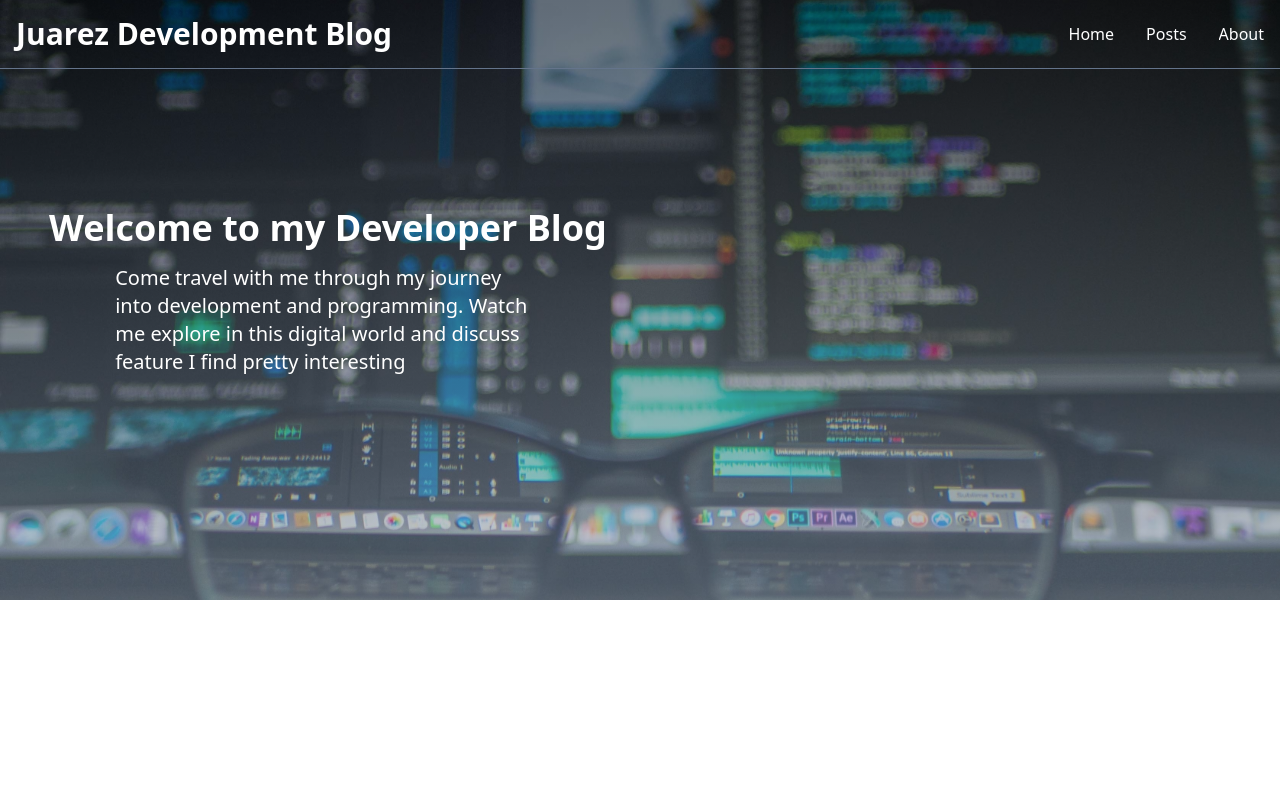
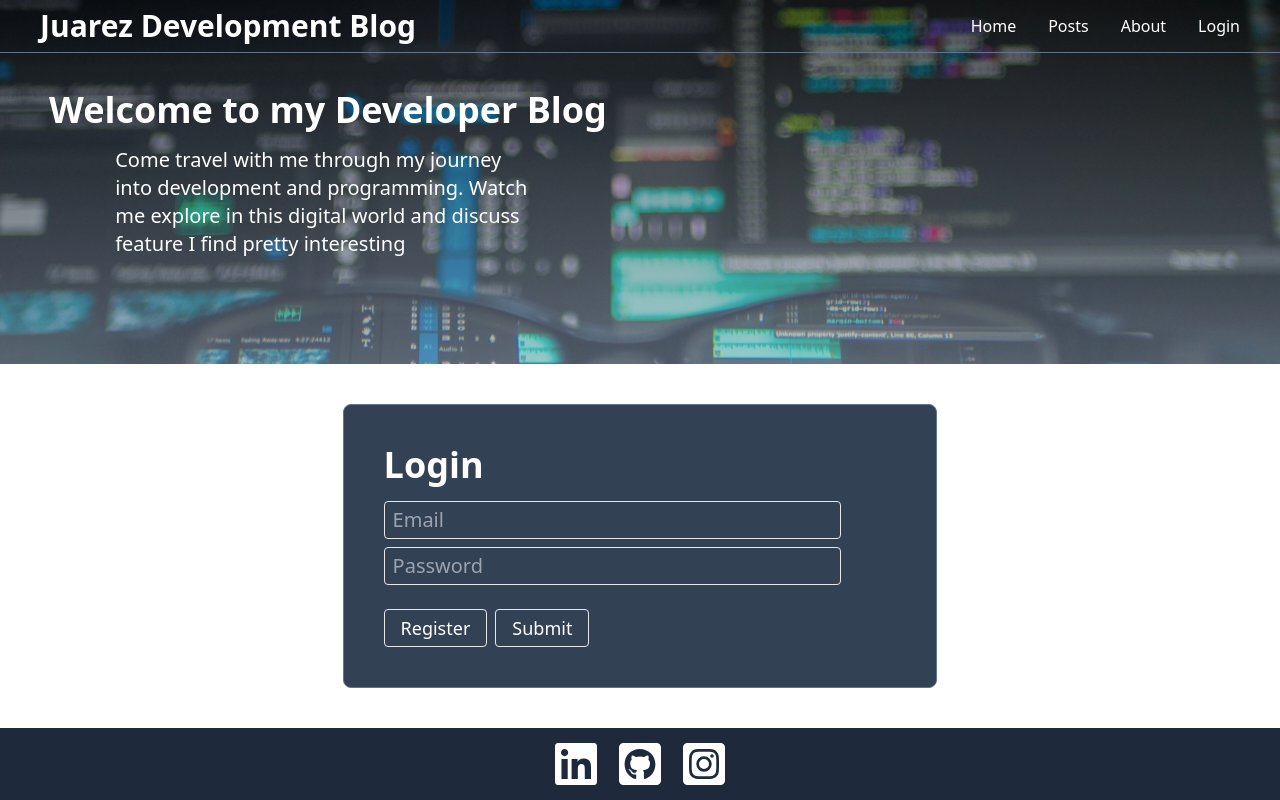
Before and after one commit to juarezv90/blogsitefirebase, a Next.js app: page /LoginForm in a window 1280 px wide. Before the commit this address had no page. Shown: the top 800 px of the page. Built offline with nearby package versions, Linux system fonts and the light colour scheme; no server answers.

Commit message:
Login has been completed

```diff
--- /dev/null
+++ b/components/AuthContext.js
@@ -0,0 +1,51 @@
+import React, {useContext, useState, useEffect, useRef} from "react";
+import { signInWithEmailAndPassword, createUserWithEmailAndPassword, signOut, onAuthStateChanged } from "firebase/auth";
+import { auth } from "@firebaselib/firebase";
+
+
+const AuthContext = React.createContext();
+
+export function useAuth() {
+    return useContext(AuthContext)
+}
+
+export function AuthProvider({children}) {
+    const [currentUser, setCurrentUser] = useState(null);
+    const [loading, setLoading] = useState(true);
+    const userInfo = useRef;
+
+    function signUp(email,password) {
+        createUserWithEmailAndPassword(auth, email, password)
+        return
+    }
+
+    function login(email,password){
+        return signInWithEmailAndPassword(auth,email,password)
+    }
+
+    function logout() {
+        return signOut(auth)
+    }
+
+    useEffect(() => {
+        const unsubscribe = onAuthStateChanged(auth, async user => {
+            setCurrentUser(user)
+            setLoading(false)
+        })
+        return unsubscribe
+    }, [])
+
+    const value = {
+        currentUser,
+        login,
+        signUp,
+        logout,
+        userInfo
+    }
+
+    return (
+        <AuthContext.Provider value={value} >
+            {!loading && children}
+        </AuthContext.Provider>
+    )
+}
--- a/components/Footer.js
+++ b/components/Footer.js
@@ -3,7 +3,7 @@ import {FaGithubSquare, FaInstagramSquare, FaLinkedin} from 'react-icons/fa'
 
 const Footer = () => {
   return (
-    <div className='bg-slate-800 text-white mt-auto flex justify-center items-center py-3 gap-2 md:gap-4 text-[3rem]'>
+    <div className='bg-slate-800 text-white mt-auto flex justify-center items-center py-3 gap-2 md:gap-4 text-[3rem] flex-shrink-0'>
       <FaLinkedin className='hover:text-gray-500 duration-300 hover:scale-110'/>
       <FaGithubSquare className='hover:text-gray-500 duration-300 hover:scale-110'/>
       <FaInstagramSquare className='hover:text-gray-500 duration-300 hover:scale-110'/>
--- a/components/Header.js
+++ b/components/Header.js
@@ -3,11 +3,13 @@ import React from "react";
 
 const Header = () => {
   return (
-    <div className="w-full h-[400px] md:h-[600px] duration-300 relative grid p-4">
+    <div className="w-full h-[400px] md:h-[600px] duration-300 relative grid px-4 py-[4rem]">
       <Image
         src={"/assets/header.jpg"}
         fill
         className="object-cover object-center absolute top-0 left-0"
+        priority
+        alt="Blog Header"
       />
       <div className="absolute top-0 left-0 w-full h-full from-black to-slate-400 bg-gradient-to-b opacity-50"></div>
       <div className="w-full h-full z-50 grid md:grid-cols-2 content-center text-white">
--- a/components/NavBar.js
+++ b/components/NavBar.js
@@ -20,8 +20,8 @@ const NavBar = () => {
     <nav
       className={
         navBar
-          ? "w-full top-0 left-0 p-2 md:p-4 flex justify-stretch items-center text-white border-b border-slate-500 z-[100] fixed bg-slate-500 duration-300"
-          : "w-full top-0 left-0 p-2 md:p-4 flex justify-stretch items-center text-white border-b border-slate-500 z-[100] absolute duration-300"
+          ? "w-full top-0 left-0 py-2 px-10 flex justify-stretch items-center text-white border-b border-slate-500 z-[100] fixed bg-slate-800 duration-300"
+          : "w-full top-0 left-0 py-2 px-10 flex justify-stretch items-center text-white border-b border-slate-500 z-[100] absolute duration-300"
       }
     >
       <h1 className="font-bold text-3xl md:hidden">JDB</h1>
@@ -47,6 +47,12 @@ const NavBar = () => {
         >
           About
         </Link>
+        <Link
+          href="/LoginForm"
+          className="relative overflow-hidden after:absolute after:border-b after:w-full after:h-full after:top-0 after:left-0 after:translate-x-[-110%] after:hover:translate-x-[0%] after:duration-300"
+        >
+          Login
+        </Link>
       </ul>
     </nav>
   );
--- a/components/PostBox.js
+++ b/components/PostBox.js
@@ -5,6 +5,7 @@ const PostBox = ({ data }) => {
   const postDate = `${
     date.getMonth() + 1
   }/${date.getDate()}/${date.getFullYear()}`;
+
   return (
     <div className="w-full flex flex-col justify-center items-center md:flex-row gap-2 my-2 p-2">
       <div className="w-full mx-2">
@@ -14,11 +15,11 @@ const PostBox = ({ data }) => {
       <div className="w-full h-full flex flex-col justify-end relative">
         <h2 className="font-bold text-3xl md:text-4xl">{data.title}</h2>
         <span className="text-gray-400">Posted: {postDate}</span>
-        <p className="md:w-[40ch] mb-auto">{data.post.substring(0, 100)}... <a href="/" className="font-semibold text-slate-500">Read More</a></p>
+        <p className="md:w-[40ch] mb-auto whitespace-pre-line">{`${data.post.substring(0, 100).replaceAll("\\n", "\n")}`}... <a href="/" className="font-semibold text-slate-500">Read More</a></p>
 
         <div className="flex gap-2">
             Tags:
-            {data.slugs.map(slug => <p>#{slug}</p>)}
+            {data.slugs.map((slug, id )=> <p key={id}>#{slug}</p>)}
         </div>
       </div>
     </div>
--- a/src/pages/Layout.js
+++ b/src/pages/Layout.js
@@ -6,15 +6,14 @@ import React from "react";
 
 const Layout = ({ children }) => {
   return (
-    <>
+    <div className="w-full h-screen flex flex-col min-w-[340px]">
       <NavBar />
       <Header />
-      <div className="w-full max-w-[1280px] mx-auto flex flex-col relative" id="main">
+      <div className="flex-grow w-full max-w-[1280px] mx-auto flex flex-col relative" id="main">
         {children}
-
       </div>
       <Footer />
-    </>
+    </div>
   );
 };
 
--- /dev/null
+++ b/src/pages/LoginForm.js
@@ -0,0 +1,103 @@
+import { useAuth } from "@components/AuthContext";
+import React, { useState } from "react";
+
+const LoginForm = () => {
+  const [loginIn, setLoginIn] = useState(true);
+  const [email, setEmail] = useState("");
+  const [password, setPassword] = useState("");
+  const [error, setError] = useState(null);
+
+  const { login, signUp, currentUser, logout } = useAuth();
+
+  async function submitHandler() {
+    if (!email || !password) {
+      setError("Please enter email and password");
+      return;
+    }
+
+    if (loginIn) {
+      try {
+        await login(email, password);
+        setError(null);
+      } catch (err) {
+        setError("User Email or Password incorrect");
+      } finally {
+        if (error === null) {
+          setEmail("");
+          setPassword("");
+        }
+      }
+      return;
+    }
+
+    try {
+      await signUp(email, password);
+      setError(null);
+    } catch (error) {
+      console.log(error);
+    } finally {
+      if (error === null) {
+        setEmail("");
+        setPassword("");
+      }
+    }
+  }
+
+  return (
+    <>
+      <div className="flex-1 w-full md:w-[65ch] md:h-[40vh] mx-auto flex flex-col justify-center items-start gap-2 my-10 border p-10 md:rounded-lg border-slate-500 bg-slate-700 text-white">
+        {!currentUser && (
+          <>
+            <h1 className="font-bold text-2xl md:text-4xl">
+              {loginIn ? "Login" : "Register"}
+            </h1>
+            <p>{error}</p>
+            <input
+              type="email"
+              value={email}
+              placeholder="Email"
+              className=" md:w-[40ch] border outline-none rounded text-xl px-2 py-1 bg-inherit"
+              onChange={(e) => setEmail(e.target.value)}
+            />
+            <input
+              type="password"
+              placeholder="Password"
+              value={password}
+              className="md:w-[40ch] border outline-none rounded text-xl px-2 py-1 bg-inherit"
+              onChange={(e) => setPassword(e.target.value)}
+            />
+            <div className="w-full flex gap-2 mt-4">
+              <button
+                className="border px-4 rounded py-1 text-lg hover:bg-slate-500 hover:text-white duration-300"
+                onClick={() => setLoginIn(!loginIn)}
+              >
+                {loginIn ? "Register" : "Login"}
+              </button>
+              <button
+                className="border px-4 rounded py-1 text-lg hover:bg-slate-500 hover:text-white duration-300"
+                onClick={submitHandler}
+              >
+                Submit
+              </button>
+            </div>
+          </>
+        )}
+        {currentUser && (
+          <>
+            <h1 className="w-full font-bold text-2xl md:text-4xl text-center mb-4">
+              You are logged In
+            </h1>
+            <button
+              className=" w-full border px-4 rounded py-1 text-lg hover:bg-slate-500 hover:text-white duration-300"
+              onClick={() => logout()}
+            >
+              Log Out
+            </button>
+          </>
+        )}
+      </div>
+    </>
+  );
+};
+
+export default LoginForm;
--- a/src/pages/_app.js
+++ b/src/pages/_app.js
@@ -1,10 +1,13 @@
 import "@/styles/globals.css";
 import Layout from "@/pages/Layout";
+import { AuthProvider } from "@components/AuthContext";
 
 export default function App({ Component, pageProps }) {
   return (
-    <Layout>
-      <Component {...pageProps} />
-    </Layout>
+    <AuthProvider>
+      <Layout>
+        <Component {...pageProps} />
+      </Layout>
+    </AuthProvider>
   );
 }
--- a/src/pages/index.js
+++ b/src/pages/index.js
@@ -26,7 +26,7 @@ export default function Home() {
   },[])
   return (
    <main className="w-full h-full">
-    {posts !== null && posts.map(element => <PostBox data={element} key={element.date}/>)}
+    {posts !== null && posts.map(element => <PostBox data={element} key={element.id}/>)}
    </main>
   );
 }
```
